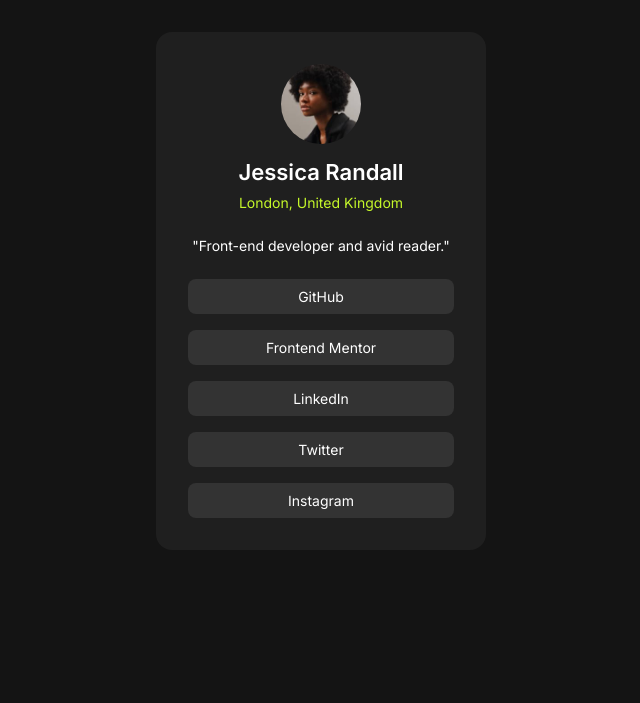
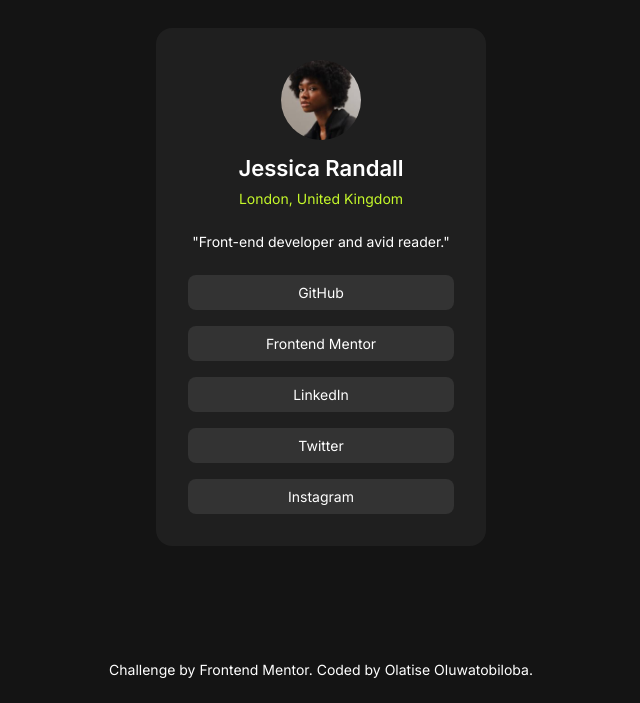
Before and after one commit to Towbee05/social_profile, a website: page index.html in a window 1280 px wide. Shown: the part 121-824 px from the top of the page, without its empty margins (319-959 px from the left). Drawn offline with Linux system fonts and the light colour scheme.

Commit message:
Social profile super bug fix

```diff
--- a/index.html
+++ b/index.html
@@ -8,10 +8,10 @@
     <link rel="stylesheet" href="./styles.css">
     <link rel="stylesheet" href="./dict/output.css">
 </head>
-<body class="bg-custom-black py-3">
+<body class="bg-custom-black py-2">
     <main class="
-    w-full min-h-screen
-    flex justify-center items-center">
+    w-full min-h-screen h-[100%]
+    flex justify-center items-center flex-col">
         <div class="bg-custom-dark-grey w-[85%] max-w-[330px] rounded-2xl p-8 xs:p-1">
             <section class="text-center flex justify-center flex-col gap-4">
                 <article class="flex justify-center">
@@ -51,6 +51,10 @@
                 </article>
             </section>
         </div>
+        <footer class="text-white absolute bottom-0 w-full text-center text-sm" >
+            Challenge by <a href="https://www.frontendmentor.io?ref=challenge" target="_blank">Frontend Mentor</a>.
+            Coded by <a href="#">Olatise Oluwatobiloba</a>.
+        </footer>
     </main>
 
 </body>
```
Also changed, not shown: dict/output.css.
